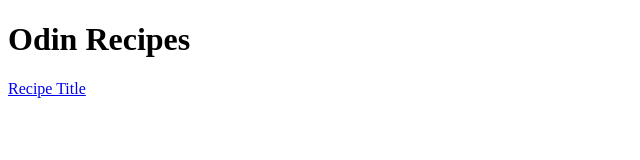
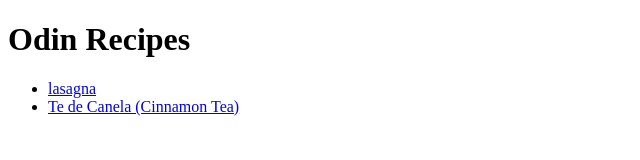
Before and after one commit to explodeongo/odin-recipes, a plain HTML site: page index.html in a window 1280 px wide. Shown: the whole page, without its empty margins (0-640 px from the left). Drawn offline with Linux system fonts and the light colour scheme.

Commit message:
this is an updates index page with an added recipes with a list format

```diff
--- a/index.html
+++ b/index.html
@@ -5,5 +5,12 @@
     </head>
 <body>
     <h1>Odin Recipes</h1>
-    <a href="recipes/lasagna.html">Recipe Title</a>
+    <ul>
+        <li><a href="recipes/lasagna.html">lasagna</a></li>
+        <li><a href="recipes/tea.html">Te de Canela (Cinnamon Tea)</a></li>
+
+    </ul>
+
+
 </body>
+</html>
```
